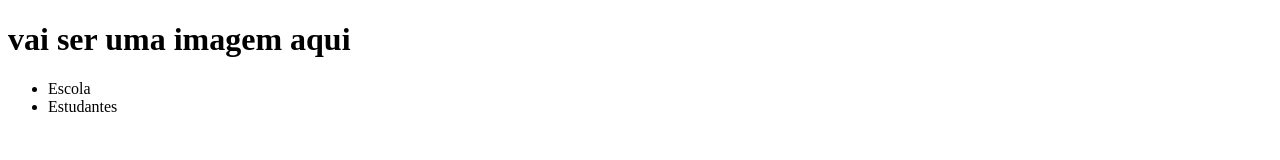
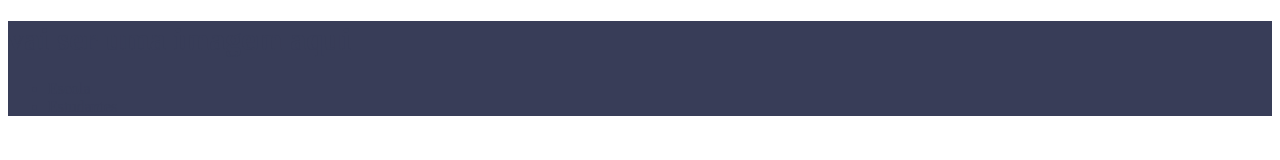
Before and after one commit to kauanpereirad/site-criativo-Kauan, a plain HTML site: page INDEX.HTML in a window 1280 px wide. Drawn offline with Linux system fonts and the light colour scheme.

Commit message:
11/04/2024

```diff
--- a/INDEX.HTML
+++ b/INDEX.HTML
@@ -7,7 +7,7 @@
     <title>site criativo</title>
     <link rel="stylesheet" href="STYLE.CSS">
 </head>
-
+<body>
 <header>
 <h1>vai ser uma imagem aqui</h1>
 <ul>
@@ -17,11 +17,6 @@
 </header>
 
 
-
-
-
-
-
 <body>
 
 </body>
--- a/STYLE.CSS
+++ b/STYLE.CSS
@@ -0,0 +1,6 @@
+header{
+background-color: #383D58;
+color: #383D58;
+
+
+}
```
